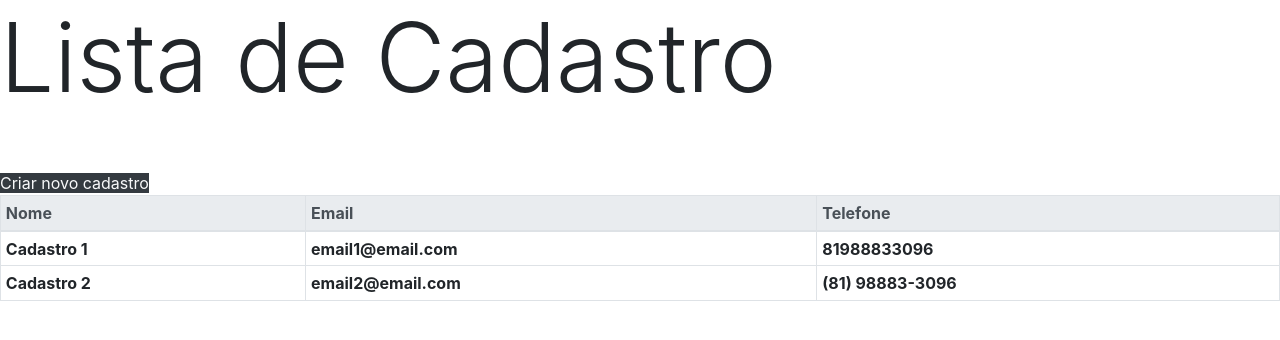
After one commit to mhcortez/tasks, a Django app: page /cadastro/ in a window 1280 px wide. The commit adds this page. Shown: the top 340 px of the page. Run offline with Django 5.2, Linux system fonts and the light colour scheme; data comes from the database, SQL or seed files in the repository; both versions use the stored data as it was after the commit; lists and menus that the app fills with data are empty; some libraries are stand-ins or nearby versions.

Commit message:
nova tabela

```diff
--- a/main/admin.py
+++ b/main/admin.py
@@ -1,4 +1,5 @@
 from django.contrib import admin
-from .models import Task
+from .models import Task, Cadastro
 
 admin.site.register(Task)
+admin.site.register(Cadastro)
--- a/main/models.py
+++ b/main/models.py
@@ -5,5 +5,14 @@ class Task(models.Model):
     complete = models.BooleanField(default=False)
     created = models.DateTimeField(auto_now_add=True)
 
-def __str__(self):
-    return self.title
+    def __str__(self):
+        return self.title
+
+
+class Cadastro(models.Model):
+    nome = models.CharField(max_length=100)
+    email = models.CharField(max_length=50)
+    telefone = models.CharField(max_length=11)
+
+    def __str__(self):
+        return self.nome
--- a/main/templates/base.html
+++ b/main/templates/base.html
@@ -3,9 +3,13 @@
 
   <head>
     <meta charset="UTF-8">
-    <link rel="stylesheet" href="https://stackpath.bootstrapcdn.com/bootstrap/4.1.3/css/bootstrap.min.css" integrity="sha384-MCw98/SFnGE8fJT3GXwEOngsV7Zt27NXFoaoApmYm81iuXoPkFOJwJ8ERdknLPMO" crossorigin="anonymous">
-    <script src="https://cdnjs.cloudflare.com/ajax/libs/popper.js/1.14.3/umd/popper.min.js" integrity="sha384-ZMP7rVo3mIykV+2+9J3UJ46jBk0WLaUAdn689aCwoqbBJiSnjAK/l8WvCWPIPm49" crossorigin="anonymous"></script>
+      <link rel="stylesheet" href="https://stackpath.bootstrapcdn.com/bootstrap/4.1.3/css/bootstrap.min.css" integrity="sha384-MCw98/SFnGE8fJT3GXwEOngsV7Zt27NXFoaoApmYm81iuXoPkFOJwJ8ERdknLPMO" crossorigin="anonymous">
+      <script src="https://cdnjs.cloudflare.com/ajax/libs/popper.js/1.14.3/umd/popper.min.js" integrity="sha384-ZMP7rVo3mIykV+2+9J3UJ46jBk0WLaUAdn689aCwoqbBJiSnjAK/l8WvCWPIPm49" crossorigin="anonymous"></script>
+      <script src="https://code.jquery.com/jquery-3.2.1.slim.min.js"></script>
+      <script src="https://cdnjs.cloudflare.com/ajax/libs/jquery.mask/1.14.15/jquery.mask.min.js"></script>
+      <script src="https://cdnjs.cloudflare.com/ajax/libs/jquery.mask/1.14.15/jquery.mask.min.js"></script>
     <meta name="viewport" content="width=device-width, initial-scale=1.0">
+
 
     {% block title %} {% endblock %}
 
--- /dev/null
+++ b/main/templates/main/lista_cadastro.html
@@ -0,0 +1,31 @@
+{% extends "base.html" %}
+
+{% block title %}
+    <h1 class="display-1"> Lista de Cadastro </h1>
+    <br>
+    <br>
+{% endblock %}
+
+{% block content %}
+
+    <table class="table table-hover table-bordered table-sm caption-top">
+        <thead class="thead-light">
+          <tr>
+            <th scope="col">Nome</th>
+            <th scope="col">Email</th>
+            <th scope="col">Telefone</th>
+          </tr>
+        </thead>
+        <tbody>
+           {% for i in cadastros %}
+                <tr>
+                    <th> {{ i.nome }} </th>
+                    <th> {{ i.email }} </th>
+                    <th> {{ i.telefone }} </th>
+
+                </tr>
+            {% endfor %}
+        </tbody>
+    <a href="{% url 'cria_cadastro' %}" class="text-light bg-dark">Criar novo cadastro</a>
+
+{% endblock %}
--- a/main/urls.py
+++ b/main/urls.py
@@ -6,4 +6,6 @@ urlpatterns = [
     path('add/', views.add_task, name='add_task'),
     path('edit/<int:task_id>/', views.edit_task, name='edit_task'),
     path('delete/<int:task_id>/', views.delete_task, name='delete_task'),
+    path('cadastro/', views.lista_cadastro, name='lista_cadastro'),
+    path('cadastro/cria/', views.cria_cadastro, name='cria_cadastro'),
 ]
--- a/main/views.py
+++ b/main/views.py
@@ -1,5 +1,5 @@
 from django.shortcuts import render, redirect
-from .models import Task
+from .models import Task, Cadastro
 from django.shortcuts import get_object_or_404
 
 def task_list(request):
@@ -26,8 +26,22 @@ def edit_task(request, task_id):
 
     if request.method == 'POST':
         task.title = request.POST.get('title')
-        task.complete = 'complete' in  request.POST #atualiza o status com base no checkbox
+        task.complete = 'completed' in request.POST  # atualiza o status com base no checkbox
         task.save()
         return redirect('task_list')
 
     return render(request, 'main/edit_task.html', {'task': task})
+
+def lista_cadastro(request):
+    cadastros = Cadastro.objects.all()
+    return render(request, 'main/lista_cadastro.html', {'cadastros': cadastros})
+
+def cria_cadastro(request):
+    if request.method == 'POST':
+        nome = request.POST.get('nome')
+        email = request.POST.get('email')
+        telefone = request.POST.get('telefone')
+        if nome and email and telefone:
+            Cadastro.objects.create(nome=nome, email=email, telefone=telefone)
+            return redirect('lista_cadastro')
+    return render(request, 'main/cria_cadastro.html')
```
Also changed, not shown: main/templates/main/add_task.html (+9 -0 lines), main/templates/main/cria_cadastro.html (added, +33 -0 lines), main/templates/main/edit_task.html (+11 -1 lines), main/templates/main/task_list.html (+0 -13 lines), requirements.txt (added, +42 -0 lines), db.sqlite3, main/migrations/0002_cadastro.py (added).
